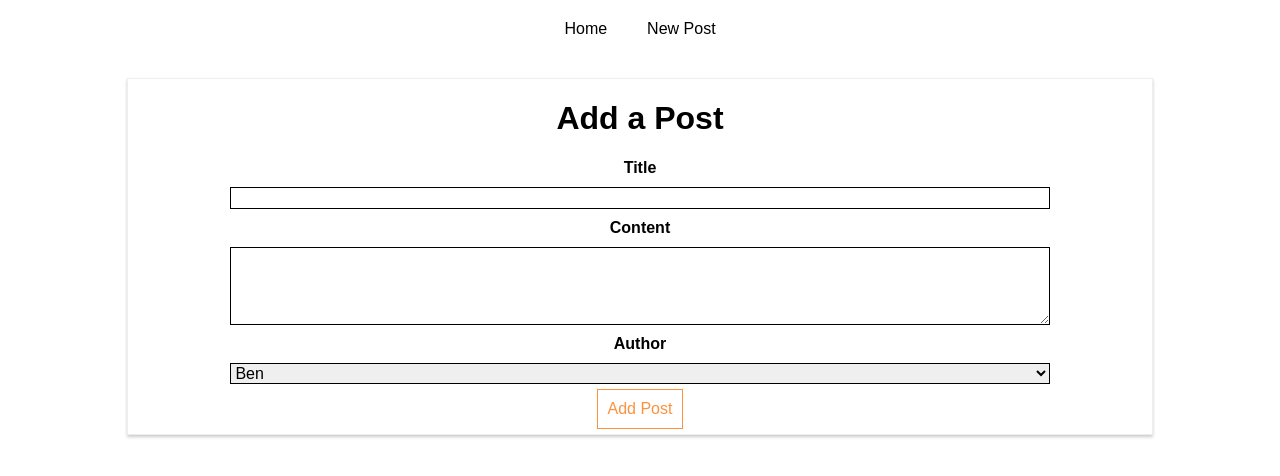
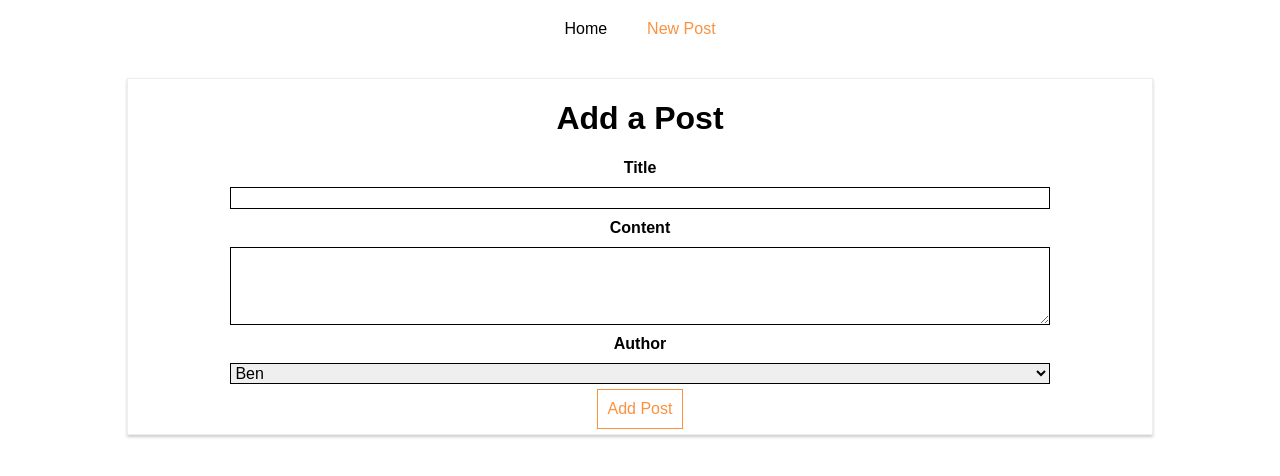
Before and after one commit to BenGedi/react-blog, a React (Create React App) app: page /new-post in a window 1280 px wide. Shown: the top 476 px of the page. Built offline with nearby package versions, Linux system fonts and the light colour scheme.

Commit message:
adding active style to using NavLink

```diff
--- a/src/containers/Blog/Blog.css
+++ b/src/containers/Blog/Blog.css
@@ -17,6 +17,7 @@
 }
 
 .Blog a:hover,
-.Blog a:active {
+.Blog a:active,
+.Blog a.active {
     color: #fa923f;
 }
--- a/src/containers/Blog/Blog.js
+++ b/src/containers/Blog/Blog.js
@@ -1,6 +1,6 @@
 import React, { Component } from 'react';
 import Posts from '../../containers/Blog/Posts/Posts';
-import { Route, Link } from 'react-router-dom';
+import { Route, NavLink } from 'react-router-dom';
 import NewPost from './NewPost/NewPost';
 
 import './Blog.css';
@@ -12,12 +12,19 @@
                 <header>
                     <nav>
                         <ul>
-                            <li><Link to="/">Home</Link></li>
-                            <li><Link to={{
+                            <li><NavLink
+                                to="/"
+                                exact
+                                activeClassName="my-active"
+                                activeStyle={{
+                                    color: '#fa923f',
+                                    textDecoration: 'underline'
+                                }}>Home</NavLink></li>
+                            <li><NavLink to={{
                                 pathname: '/new-post',
                                 hash: '#submit',
                                 search: '?quick-submit=true'
-                            }}>New Post</Link></li>
+                            }}>New Post</NavLink></li>
                         </ul>
                     </nav>
                 </header>
```
